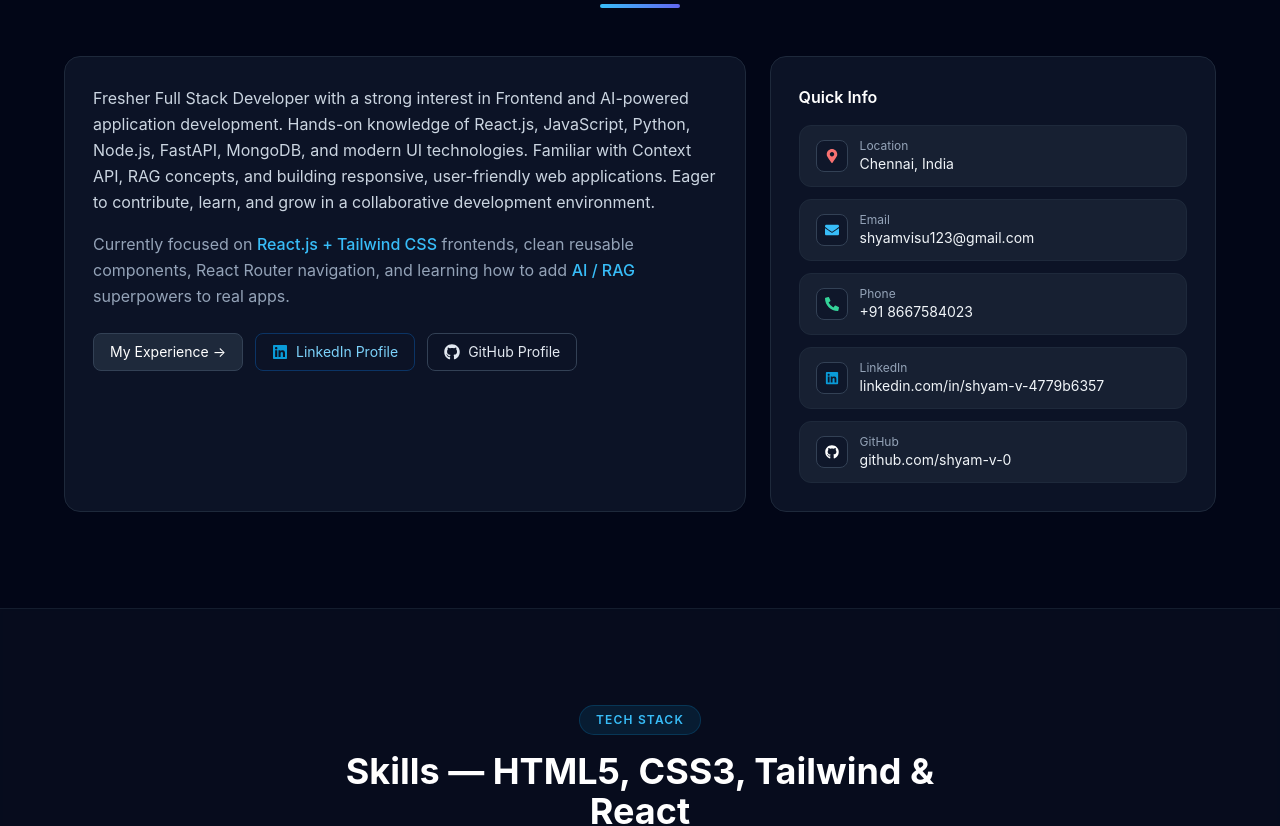
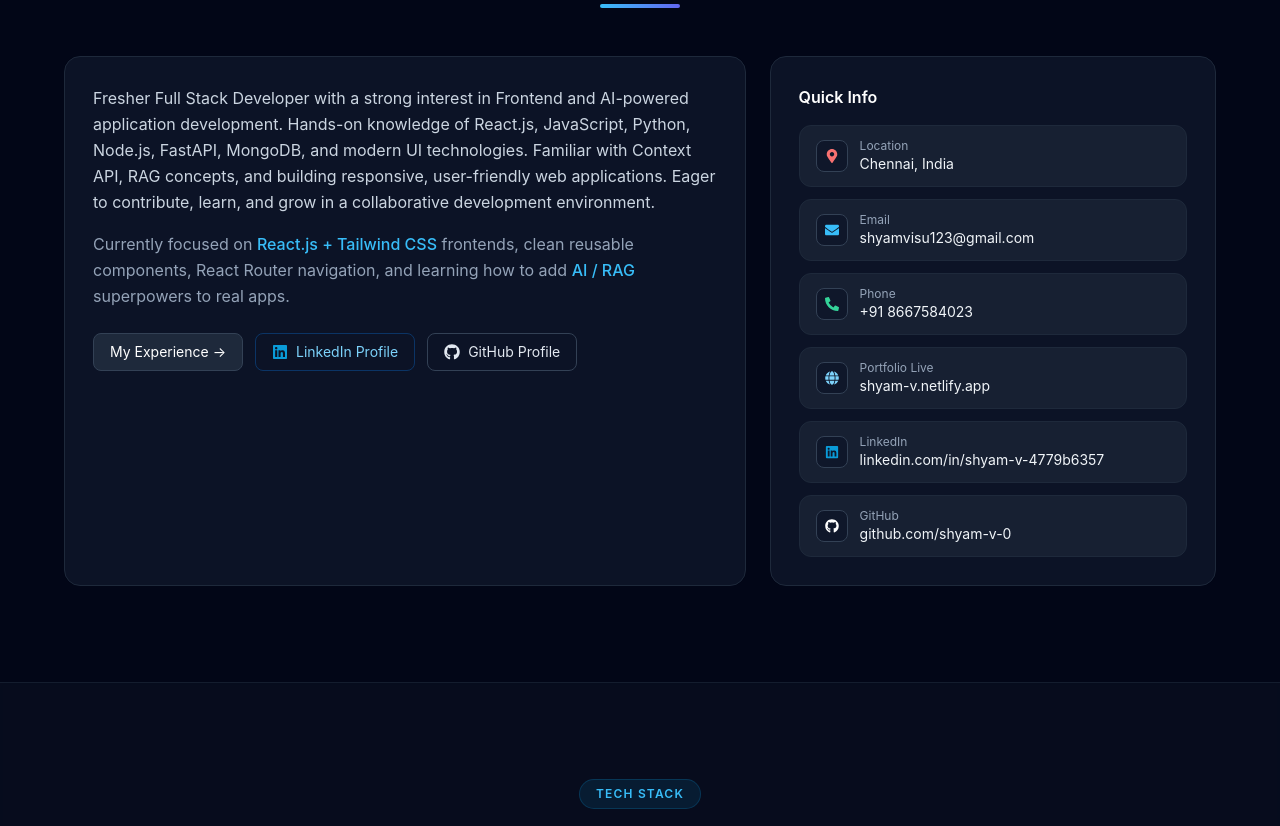
Before and after one commit to shyam-v-0/portfolio, a React (Vite) app: page / in a window 1280 px wide. Shown: the part 960-1786 px from the top of the page. Built offline with nearby package versions, Linux system fonts and the light colour scheme.

Commit message:
added portfolio url

```diff
--- a/src/components/About.jsx
+++ b/src/components/About.jsx
@@ -1,4 +1,4 @@
-import { FaMapMarkerAlt, FaEnvelope, FaPhoneAlt, FaLinkedin, FaGithub } from "react-icons/fa";
+import { FaMapMarkerAlt, FaEnvelope, FaPhoneAlt, FaLinkedin, FaGithub, FaGlobe } from "react-icons/fa";
 import { profile } from "../data";
 import SectionHeading from "./SectionHeading";
 
@@ -7,6 +7,7 @@ export default function About() {
     { Icon: FaMapMarkerAlt, label: "Location", value: profile.location, iconClass: "text-red-400" },
     { Icon: FaEnvelope, label: "Email", value: profile.email, iconClass: "text-sky-400" },
     { Icon: FaPhoneAlt, label: "Phone", value: profile.phone, iconClass: "text-emerald-400" },
+    { Icon: FaGlobe, label: "Portfolio Live", value: profile.portfolioLabel, iconClass: "text-sky-300", href: profile.portfolioUrl },
     { Icon: FaLinkedin, label: "LinkedIn", value: profile.linkedinLabel, iconClass: "text-[#0A9BD8]" },
     { Icon: FaGithub, label: "GitHub", value: profile.githubLabel, iconClass: "text-white" },
   ];
@@ -40,8 +41,9 @@ export default function About() {
           <div className="md:col-span-2 bg-slate-900/85 backdrop-blur-md border border-slate-800 rounded-2xl p-7">
             <h3 className="text-white font-semibold mb-4">Quick Info</h3>
             <ul className="space-y-3 text-sm">
-              {info.map(({ Icon, label, value, iconClass }) => (
-                <li key={label} className="flex items-center gap-3 bg-slate-800/60 border border-slate-800 rounded-xl px-4 py-3">
+              {info.map(({ Icon, label, value, iconClass, href }) => {
+                const inner = (
+                  <>
                     <span className="w-8 h-8 shrink-0 rounded-lg bg-slate-900 border border-slate-700 flex items-center justify-center">
                       <Icon className={iconClass} />
                     </span>
@@ -49,8 +51,20 @@ export default function About() {
                       <span className="block text-slate-400 text-xs">{label}</span>
                       <span className="block text-slate-100 break-all">{value}</span>
                     </span>
+                  </>
+                );
+                return href ? (
+                  <li key={label}>
+                    <a href={href} target="_blank" rel="noreferrer" className="flex items-center gap-3 bg-slate-800/60 border border-slate-800 rounded-xl px-4 py-3 hover:border-sky-500/40 transition-colors">
+                      {inner}
+                    </a>
                   </li>
-              ))}
+                ) : (
+                  <li key={label} className="flex items-center gap-3 bg-slate-800/60 border border-slate-800 rounded-xl px-4 py-3">
+                    {inner}
+                  </li>
+                );
+              })}
             </ul>
           </div>
         </div>
--- a/src/components/Projects.jsx
+++ b/src/components/Projects.jsx
@@ -52,19 +52,27 @@ export default function Projects() {
                   <FaGithub className="text-base" />
                   GitHub
                 </a>
+                {p.live && p.live !== "#" ? (
                   <a
                     href={p.live}
+                    target="_blank"
+                    rel="noreferrer"
                     className="flex-1 inline-flex items-center justify-center gap-2 text-sm font-semibold bg-sky-500 hover:bg-sky-400 text-slate-950 py-2.5 rounded-lg transition-colors"
                   >
                     <FaExternalLinkAlt className="text-xs" />
                     Live Demo
                   </a>
+                ) : (
+                  <span className="flex-1 inline-flex items-center justify-center gap-2 text-sm font-semibold bg-slate-800/60 text-slate-500 py-2.5 rounded-lg border border-slate-800 cursor-not-allowed">
+                    Coming Soon
+                  </span>
+                )}
               </div>
             </article>
           ))}
         </div>
         <p className="text-center text-xs text-slate-500 mt-6">
-          * GitHub links go to your profile for now — Live demos are placeholders (#). Send live URLs and I&apos;ll wire them up.
+          * Portfolio Website is live at shyam-v.netlify.app — other Live demos coming soon.
         </p>
       </div>
     </section>
--- a/src/data.js
+++ b/src/data.js
@@ -13,6 +13,8 @@ export const profile = {
   linkedinLabel: "linkedin.com/in/shyam-v-4779b6357",
   github: "https://github.com/shyam-v-0",
   githubLabel: "github.com/shyam-v-0",
+  portfolioUrl: "https://shyam-v.netlify.app",
+  portfolioLabel: "shyam-v.netlify.app",
   summary:
     "Fresher Full Stack Developer with a strong interest in Frontend and AI-powered application development. Hands-on knowledge of React.js, JavaScript, Python, Node.js, FastAPI, MongoDB, and modern UI technologies. Familiar with Context API, RAG concepts, and building responsive, user-friendly web applications. Eager to contribute, learn, and grow in a collaborative development environment.",
 };
@@ -80,7 +82,7 @@ export const projects = [
     ],
     tech: ["React.js", "HTML5", "CSS3", "React Router", "Responsive Design"],
     github: "https://github.com/shyam-v-0",
-    live: "#",
+    live: "https://shyam-v.netlify.app",
   },
   {
     title: "Student Management CRUD Application",
```
Lines whose indentation alone changed are shown as unchanged.
